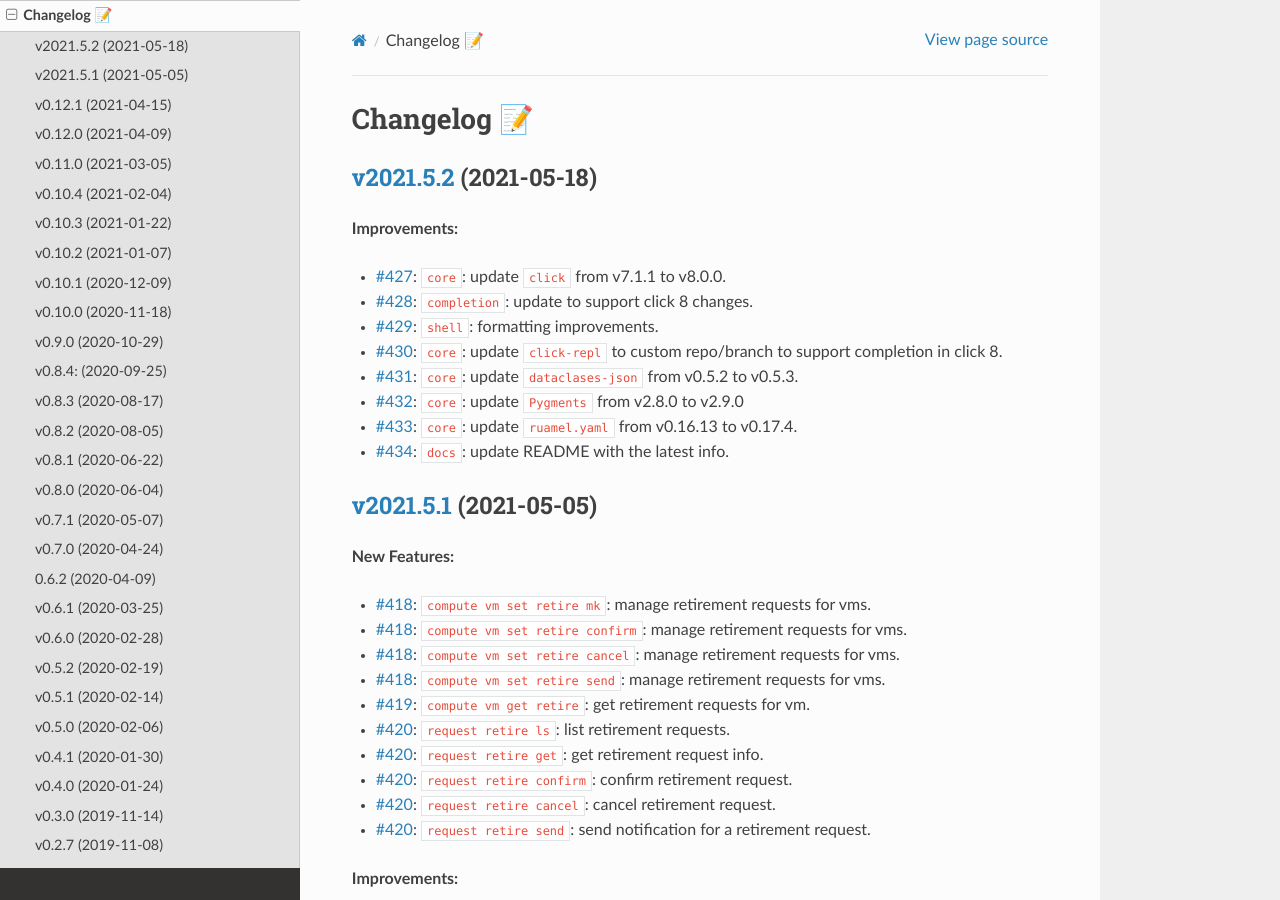
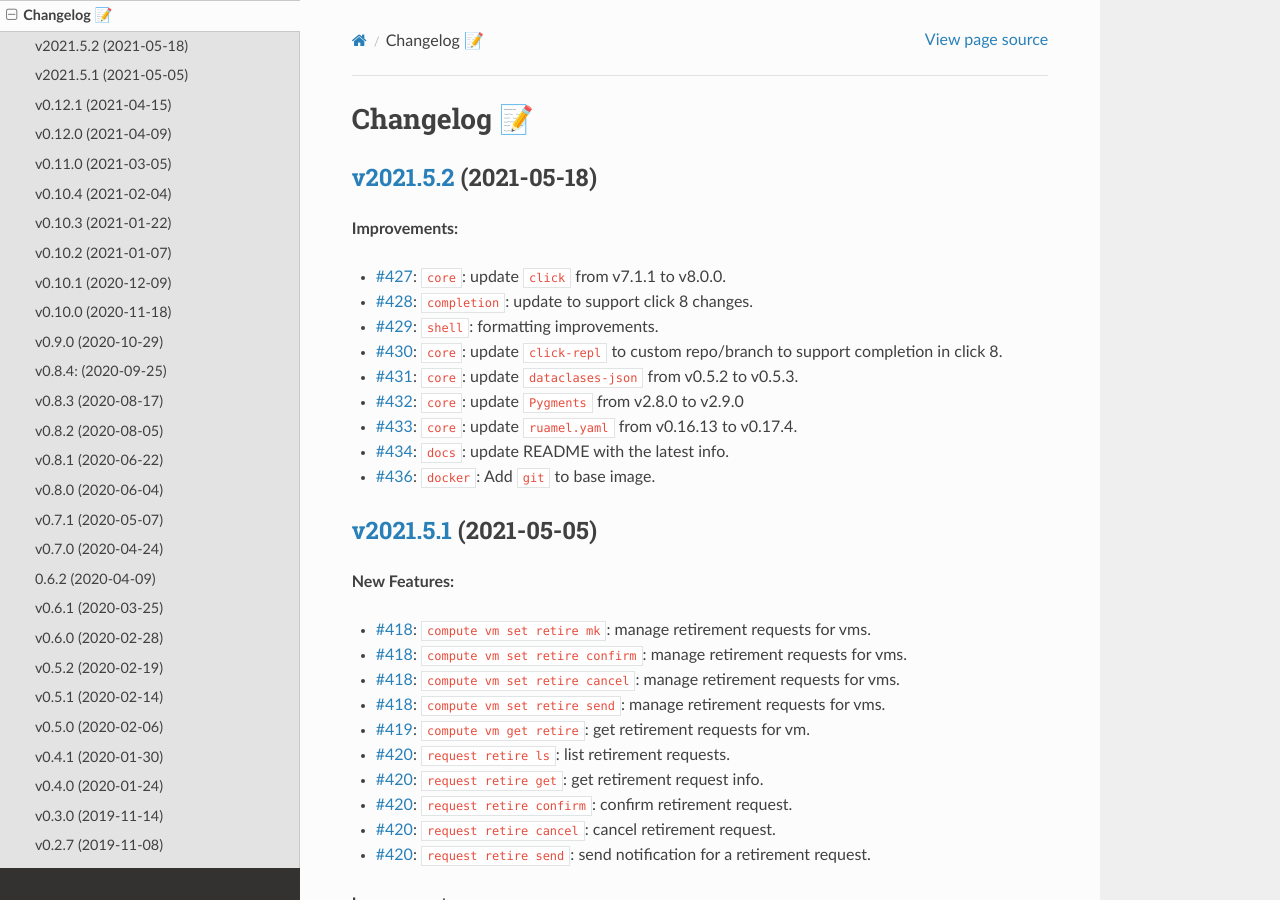
Before and after one commit to EIS-ITS/vss-cli, a Sphinx documentation site: the page built from docs/changelog.rst, in a window 1280 px wide and 900 px high. Built offline with Sphinx 7.4.7 and the Read the Docs theme 2.0.0, drawn with Linux system fonts in a browser that asks for light colours; the version number could not be read and is left out.

Commit message:
Issue #436: 🐳add git package to docker image - fixes #436

```diff
--- a/docs/changelog.rst
+++ b/docs/changelog.rst
@@ -14,7 +14,7 @@ Changelog 📝
 - `#432 <https://gitlab-ee.eis.utoronto.ca/vss/vss-cli/issues/432>`_: ``core``: update ``Pygments`` from  v2.8.0 to v2.9.0
 - `#433 <https://gitlab-ee.eis.utoronto.ca/vss/vss-cli/issues/433>`_: ``core``: update ``ruamel.yaml`` from v0.16.13 to v0.17.4.
 - `#434 <https://gitlab-ee.eis.utoronto.ca/vss/vss-cli/issues/434>`_: ``docs``: update README with the latest info.
-
+- `#436 <https://gitlab-ee.eis.utoronto.ca/vss/vss-cli/issues/436>`_: ``docker``: Add ``git`` to base image.
 
 `v2021.5.1 <https://gitlab-ee.eis.utoronto.ca/vss/vss-cli/tags/v2021.5.1>`_ (2021-05-05)
 ----------------------------------------------------------------------------------------
--- a/requirements.txt
+++ b/requirements.txt
@@ -3,7 +3,7 @@ click==8.0.0
 click-log==0.3.2
 click-plugins==1.1.1
 # click-repl==0.1.6
-click-repl @ git+https://github.com/jm66/click-repl.git@click8#egg=click-repl
+click-repl@git+https://github.com/jm66/click-repl.git@click8#egg=click-repl
 click-threading==0.4.4
 tabulate==0.8.9
 jsonpath-ng>=1.5.1,<2
```
Also changed, not shown: CHANGELOG.md (+1 -1 lines), 1 other file.
